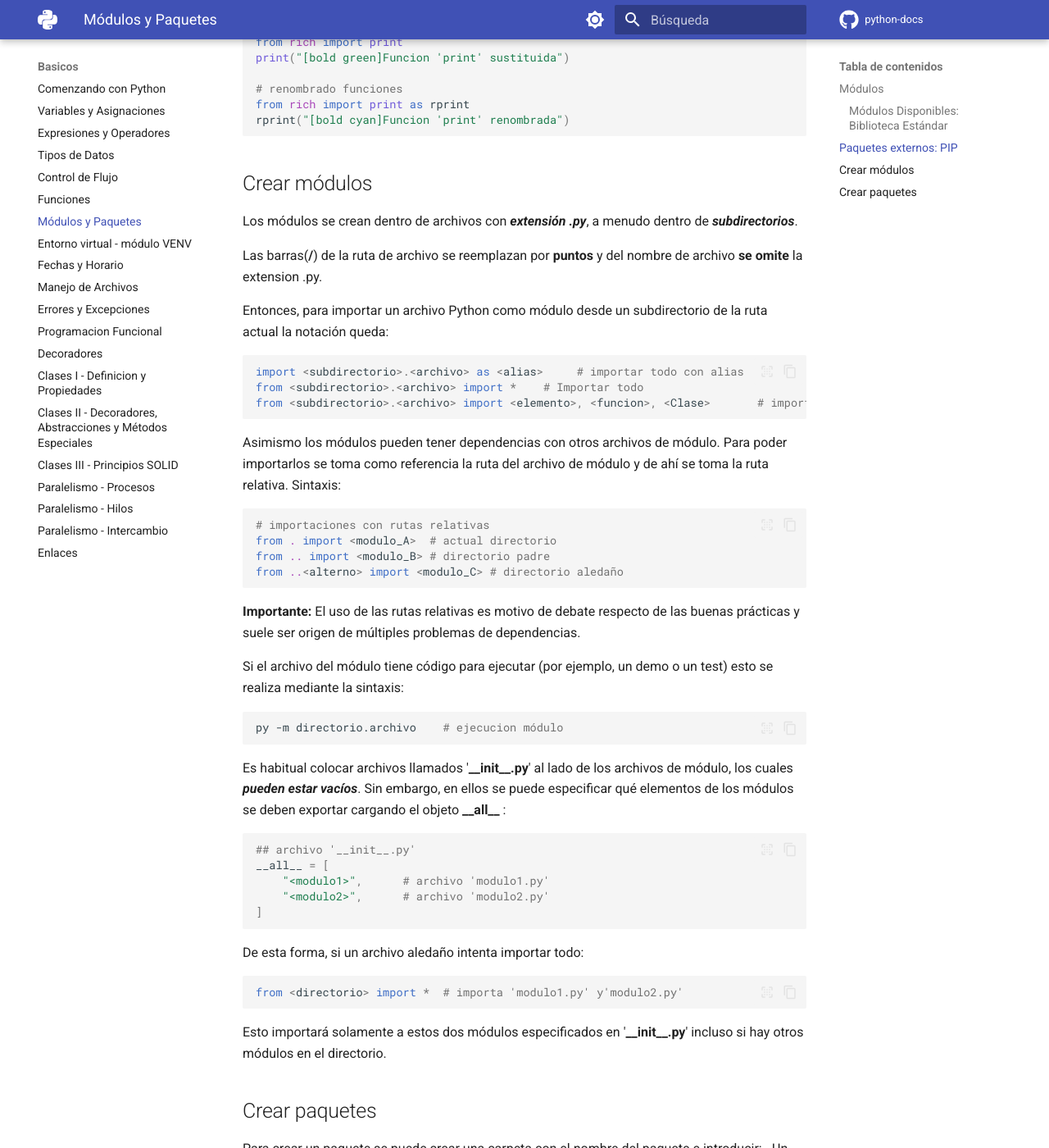
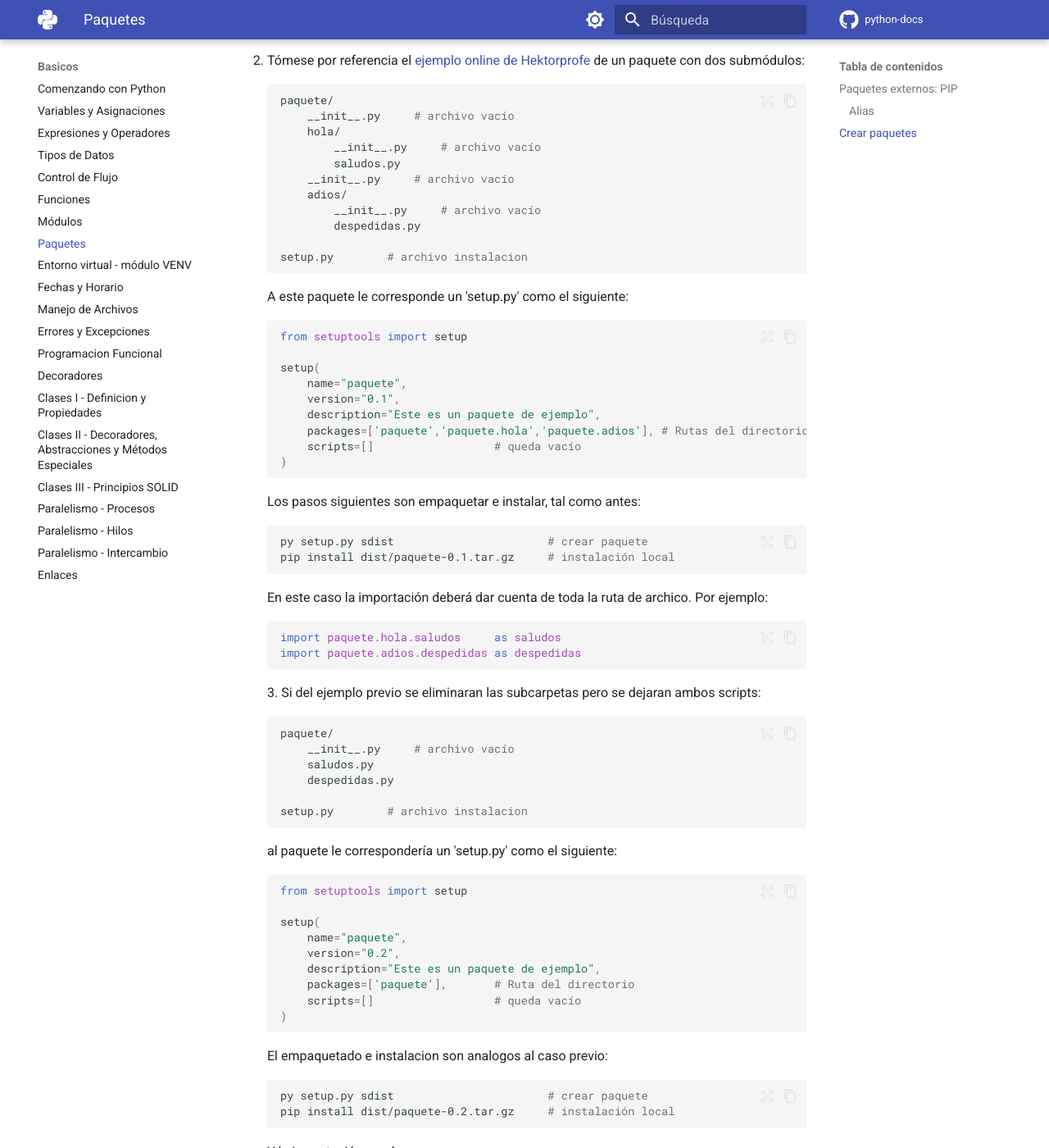
Before and after one commit to alejrot/python-docs, an MkDocs documentation site: the page built from docs/contenido/paquetes.md, in a window 1280 px wide and 1400 px high, scrolled down 2929 px. Shown: the whole window at 82% size. Built offline with MkDocs 1.6.1 and Material for MkDocs 9.7.7, drawn with Linux system fonts in a browser that asks for light colours; plug-ins that fetch from the network failed and are left out; comment, search, counter and statistics services are not loaded; some of the changed text lies outside the part shown.

Commit message:
modulos y paquetes reordenados - modulos reexplicados

````diff
--- a/docs/contenido/7-modulos-paquetes.md
+++ b/docs/contenido/paquetes.md
@@ -1,62 +1,10 @@
 
 
-# Módulos y Paquetes
 
-## Módulos
-
-Los programas a medida que crecen se dividen en módulos para facilitar el diseño, el mantenimiento y la reutilización. Un módulo es un archivo Python que contiene definiciones y sentencias relacionados. Para utilizar los módulos primero hay que importarlos.
-
-La importación es una sentencia que da acceso a las funciones y constantes definidas en el módulo especificado
-```python
-import <modulo>
-```
-Las importaciones se hacen al comienzo del programa.
-
-Las funciones del módulo importado se usan así:
-
-```python
-<modulo>.<funcion>(<argumento>)
-```
-Las constantes se acceden así:
-
-```python
-<modulo>.<constante>
-```
-Al módulo se lo puede importar y asignarle un nombre alternativo dentro del programa:
-```python
-import <modulo> as <alias_modulo>
-```
-esto permite usar alias más cortos para usar sus componentes:
-```python
-<alias>.<constante>
-<alias>.<funcion>(<argumento>)
-```
-Para importar un elemento específico de un módulo se puede usar la sentencia:
-```python
-from <modulo> import <elemento>
-```
-Los elementos también se pueden importar con nuevo nombre:
-```python
-from <modulo> import <elemento> as <alias_elemento>
-```
-
-Una mala práctica muy habitual es importar un módulo con la sentencia:
-```python
-from <modulo> import *
-```
-Ésta permite llamar a los elementos del módulo pero sin mencionarlo. Puede dar lugar a conflictos al llamar a múltiples módulos.
-
-Ejemplo de uso:  módulo *request* (interactía con API's de servidores remotos para hacer consultas)
-```python
-import requests
-respuesta = requests.get( "https://pokeapi.co/api/v2/pokemon?limit=151")
-```
-
-### Módulos Disponibles: Biblioteca Estándar
-https://docs.python.org/es/3/library/index.html
-
+# Paquetes
 
 ## Paquetes externos: PIP
+
 PIP es el "Indice de Paquetes de Python". Es un repositorio oficial para instalar dependencias (*"paquetes"*).
 
 Comandos útiles para manejar paquetes:
@@ -131,50 +81,6 @@
 rprint("[bold cyan]Funcion 'print' renombrada")
 ```
 
-## Crear módulos
-
-Los módulos se crean dentro de archivos con ***extensión .py***, a menudo dentro de ***subdirectorios***.
-
-Las barras(**/**) de la ruta de archivo se reemplazan por **puntos** y del nombre de archivo **se omite** la extension .py.
-
-Entonces, para importar un archivo Python como módulo desde un subdirectorio de la ruta actual la notación queda:
-```python
-import <subdirectorio>.<archivo> as <alias>     # importar todo con alias
-from <subdirectorio>.<archivo> import *    # Importar todo
-from <subdirectorio>.<archivo> import <elemento>, <funcion>, <Clase>       # importar elementos particulares
-```
-
-Asimismo los módulos pueden tener dependencias con otros archivos de módulo. Para poder importarlos se toma como referencia la ruta del archivo de módulo y de ahí se toma la ruta relativa. Sintaxis:
-
-```python
-# importaciones con rutas relativas
-from . import <modulo_A>  # actual directorio
-from .. import <modulo_B> # directorio padre
-from ..<alterno> import <modulo_C> # directorio aledaño
-```
-**Importante:** El uso de las rutas relativas es motivo de debate respecto de las buenas prácticas y suele ser origen de múltiples problemas de dependencias.
-
-Si el archivo del módulo tiene código para ejecutar (por ejemplo, un demo o un test) esto se realiza mediante la sintaxis:
-
-```bash
-py -m directorio.archivo    # ejecucion módulo
-```
-
-Es habitual colocar archivos llamados '**\_\_init\_\_.py**' al lado de los archivos de módulo, los cuales ***pueden estar vacíos***. Sin embargo, en ellos se puede especificar qué elementos de los módulos se deben exportar cargando el objeto **\_\_all\_\_** :
-
-```python
-## archivo '__init__.py'
-__all__ = [
-    "<modulo1>",      # archivo 'modulo1.py'
-    "<modulo2>",      # archivo 'modulo2.py'
-]
-```
-De esta forma, si un archivo aledaño intenta importar todo:
-```python
-
-from <directorio> import *  # importa 'modulo1.py' y'modulo2.py'
-```
-Esto importará solamente a estos dos módulos especificados en '**\_\_init\_\_.py**' incluso si hay otros módulos en el directorio.
 
 
 ## Crear paquetes
--- a/mkdocs.yml
+++ b/mkdocs.yml
@@ -141,7 +141,8 @@
     - Tipos de Datos: contenido/4-tipos_datos.md
     - Control de Flujo: contenido/5-control_flujo.md
     - Funciones: contenido/6-funciones.md
-    - Módulos y Paquetes: contenido/7-modulos-paquetes.md
+    - Módulos: contenido/modulos.md
+    - Paquetes: contenido/paquetes.md
     - Entorno virtual - módulo VENV: contenido/8-entorno_virtual.md
     - Fechas y Horario: contenido/9-fechas.md
     - Manejo de Archivos: contenido/10-manejo_archivos.md
````
Also changed, not shown: other parts of docs/contenido/paquetes.md (+7 -5 lines), docs/contenido/modulos.md (added, +200 -0 lines), docs/index.md (+5 -1 lines).
